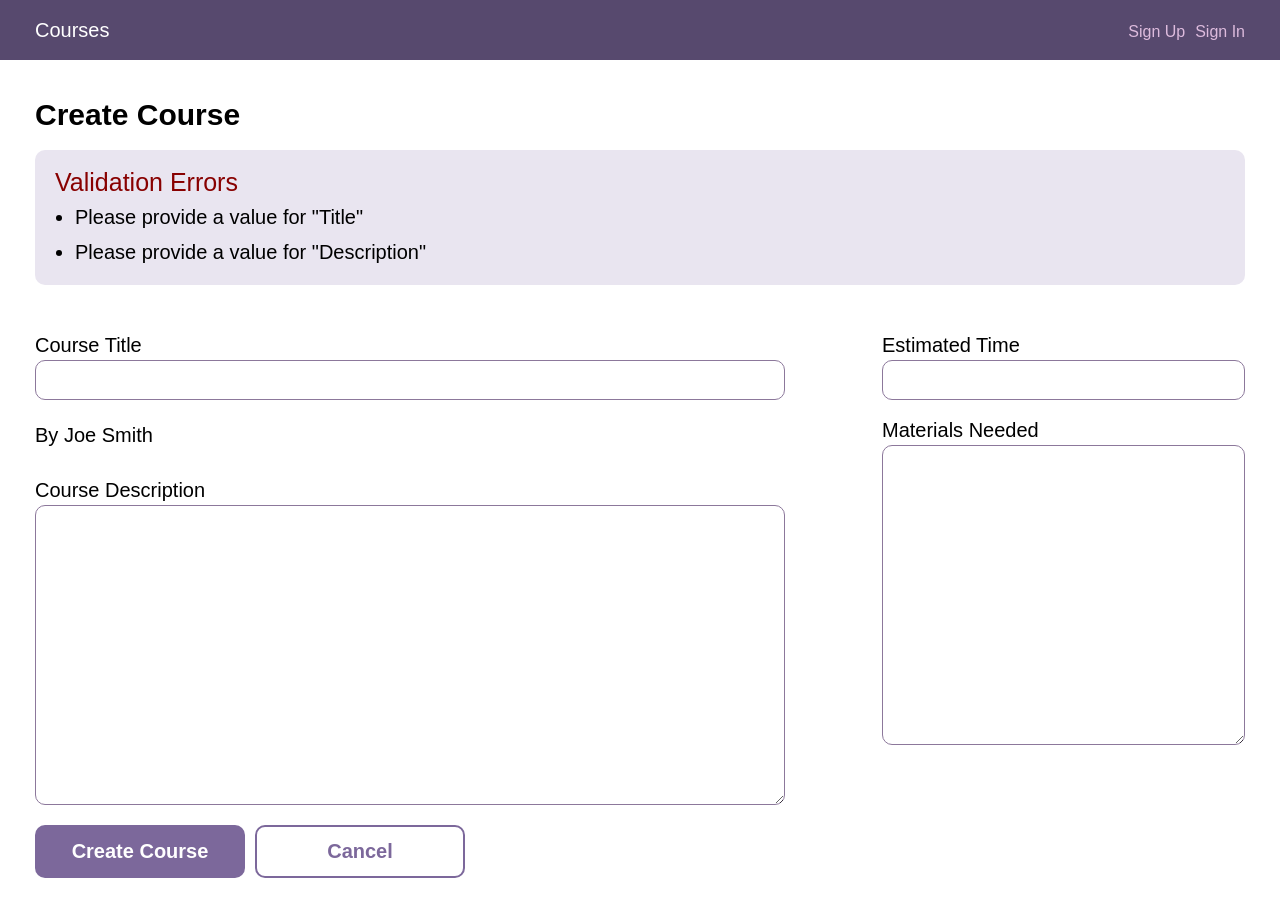
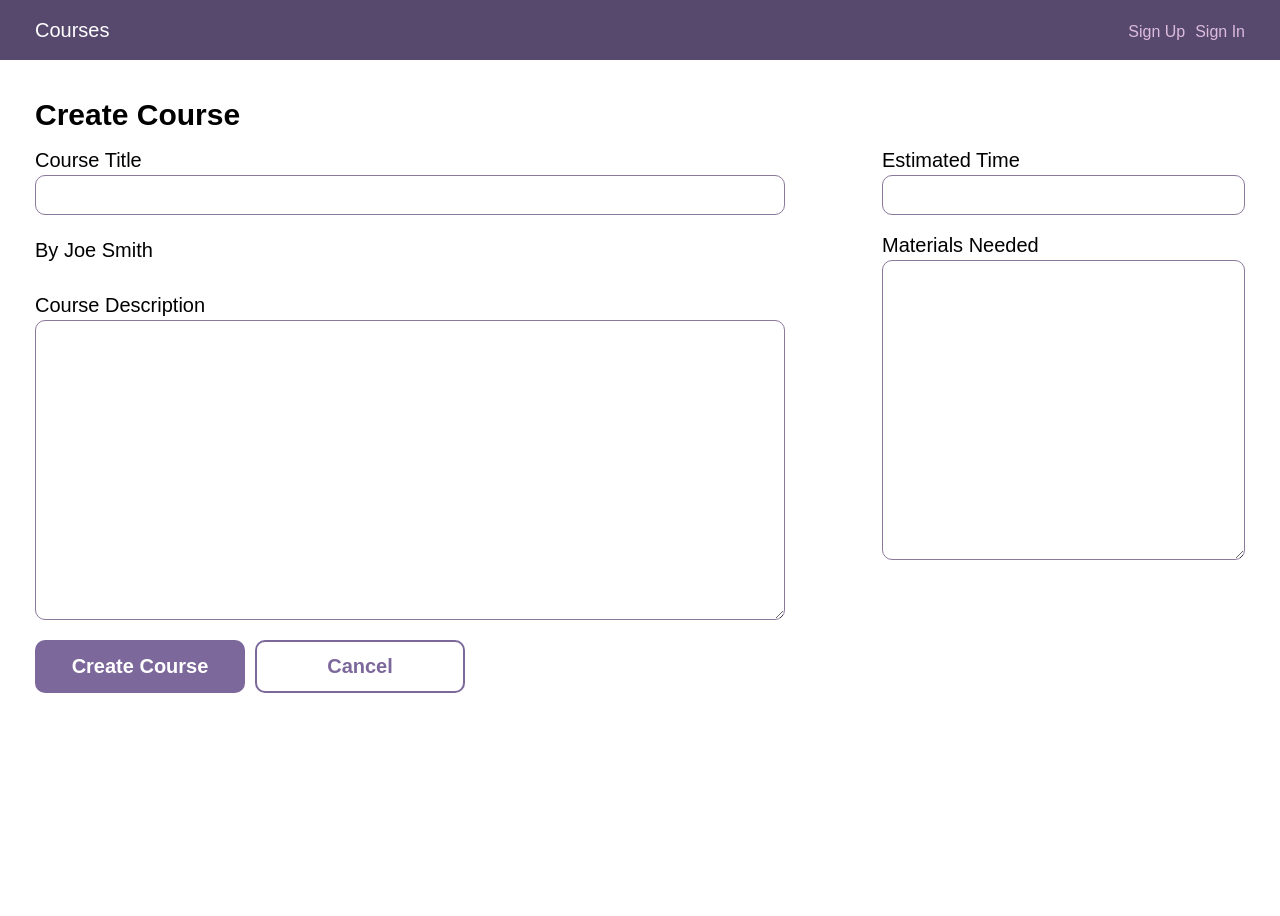
Before and after one commit to sahvsergio/Treehouse_Full-Stack_JavaScript_Techdegree_unit10, a React (Vite) app in the folder client/: page /courses/create in a window 1280 px wide. Shown: the top 916 px of the page. After the commit the page ends 800 px from the top, so only its background shows below. Built offline with nearby package versions, Linux system fonts and the light colour scheme.

Commit message:
Implement validation errors  inside CreateCourse.jsx

```diff
--- a/client/src/components/CreateCourse.jsx
+++ b/client/src/components/CreateCourse.jsx
@@ -30,7 +30,7 @@ const CreateCourse = () => {
 
 
         try{
-            let response= await('/courses', 'POST',course,body, null )
+            let response= await api('/courses', 'POST',course, null )
             console.log(response);
 
         }
@@ -51,13 +51,15 @@ const CreateCourse = () => {
     <main>
             <div className="wrap">
                 <h2>Create Course</h2>
-                <div className="validation--errors">
-                    <h3>Validation Errors</h3>
-                    <ul>
-                        <li>Please provide a value for "Title"</li>
-                        <li>Please provide a value for "Description"</li>
-                    </ul>
-                </div>
+                {errors.length ? (
+                    <div className="validation--errors">
+                        <h3 className="validation--errors">Validation errors</h3>
+                        <ul className="validation--errors">
+                            {errors.map((error, i) => <li className="validation--errors" key={i}>{error}</li>)}
+                        </ul>
+                    </div>
+
+                ) : (null)}
                 <form>
                     <div className="main--flex">
                         <div>
```
